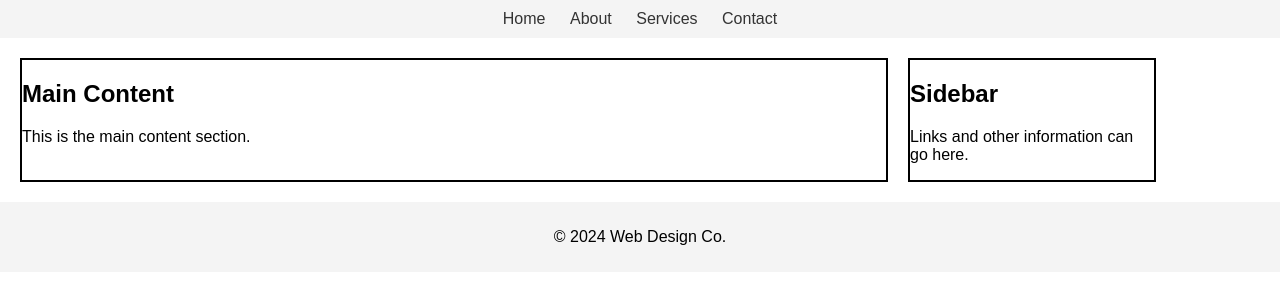
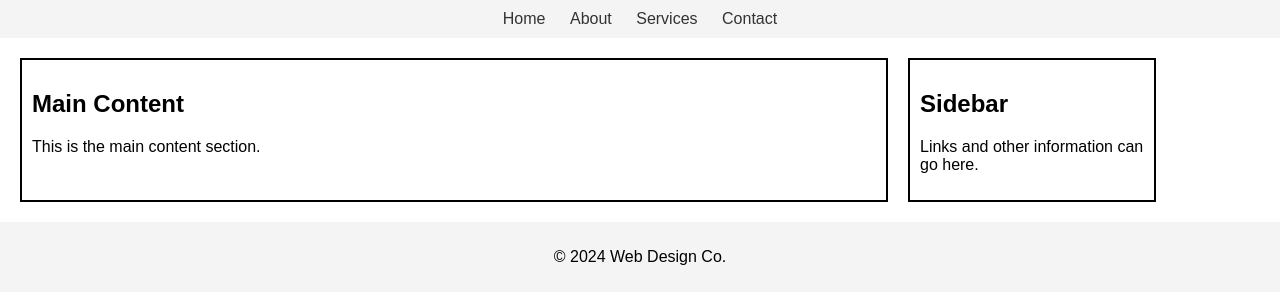
Before and after one commit to justwaters/SDEV-2003-HCD, a plain HTML site: page HCD-2-E1-Layout/index.html in a window 1280 px wide. Drawn offline with Linux system fonts and the light colour scheme.

Commit message:
Styling enhancments

```diff
--- a/HCD-2-E1-Layout/style.css
+++ b/HCD-2-E1-Layout/style.css
@@ -20,6 +20,7 @@ body {
 	/* Add properties for flexbox below this comment */
 	display: flex;
 	justify-content: center;
+	align-items: center;
 	flex-wrap: wrap;
 }
 
@@ -34,4 +35,7 @@ body {
 
 .main-content,
 .sidebar {
+	padding: 10px;
+	text-overflow: ellipsis;
+	overflow: scroll;
 }
```
